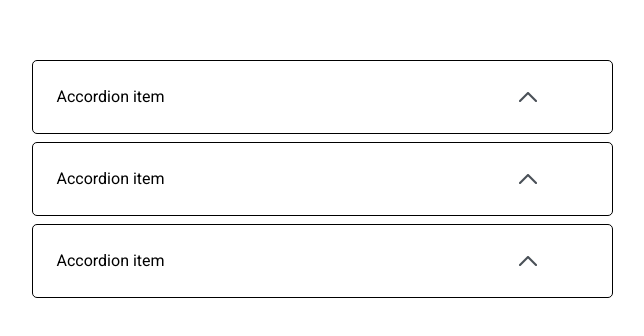
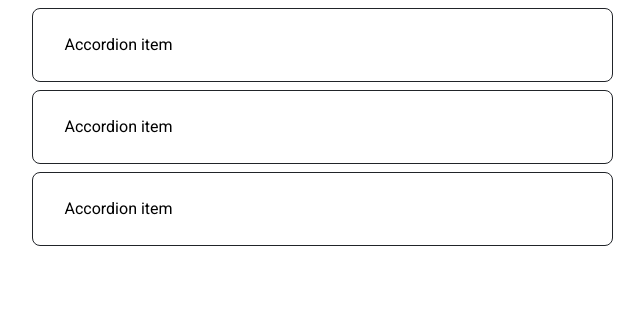
Before and after one commit to js-tasks-ru/htmlcss-20220519_afonin-andrey-sergeevich, a website: page 03-lection1/02-accordion/index.html in a window 1280 px wide. Shown: the whole page, without its empty margins (318-962 px from the left). Drawn offline with Linux system fonts and the light colour scheme.

Commit message:
correction dz accordion

```diff
--- a/03-lection1/02-accordion/accordion.css
+++ b/03-lection1/02-accordion/accordion.css
@@ -1,60 +1,48 @@
 /* Стилизация аккордеона */
-
-details summary::-webkit-details-marker {
+*{
+    margin: 0;
+    padding: 0;
+}
+.accordion__details .accordion__item::-webkit-details-marker {
   display: none;
 }
-summary {
-    width: 500px;
-    list-style: none;
-    margin: 24px 421px 24px 24px;
+.accordion__item {
+    margin: 24px 419px 24px 32px;
+    list-style: none;/* убрал стрелку в google*/
+}
+.accordion {
+      width: 579px;
+      height: 72px;
       font-family: 'Inter' Arial, Helvetica, sans-serif;
       font-style: normal;
       font-weight: 400;
       font-size: 16px;
       line-height: 24px;
 }
-details{
-    margin-top:50px;
-    margin: auto;
-    border: 1px solid #000;
-    border-radius: 5px;
-    width: 579px;
-    height: 72px;
+
+.accordion:last-child {
+    margin-bottom: 0;
 }
-details[open]{
-    width: 579px;
-    height: 168px;
+.accordion__details{
+    border: 1px solid var(--black);
+    border-radius: 8px;
+    height: auto;
+    margin: 8px auto;
+
 }
-
-p{
-    margin: 24px;
-    font-family: 'Inter' Arial, Helvetica, sans-serif;
-    font-style: normal;
-    font-weight: 400;
-    font-size: 16px;
-    line-height: 24px;
+.accordion__content{
+    margin: 16px 32px 32px;
+    height: auto;
+    text-align: left;
 }
-details summary::after {
-    margin-left: 350px;
-    content: url(./img/Vector.jpg); /* новая иконка */
+ /* .accordion__details .accordion__item::after {
+    content: url(./img/Vector.jpg); новая иконка
    color: #696f7c;
-    margin-right: 5px;
+   margin: 8px;
 }
-details[open] summary::after {
+.accordion__details[open] .accordion__item::after {
     content: url(./img/Vector\ \(2\).jpg);
     color: #696f7c;
-    width: 579px;
-    height: 168px;
-  }
+    height: auto;
 
-  .accordion__item {
-      margin-top: 8px;
-      margin-bottom: 8px;
-}
-
-.accordion__item:last-child {
-    margin-bottom: 0;
-}
-.accordion{
-    margin-top: 60px;
-}
+  }  */
--- a/03-lection1/02-accordion/index.html
+++ b/03-lection1/02-accordion/index.html
@@ -6,42 +6,37 @@
         <link rel="stylesheet" href="./accordion.css">
     </head>
     <body>
-        <div class="accordion">
-        <details >
-            <summary >
+        <details class="accordion accordion__details" >
+            <summary class="accordion__item">
                 Accordion item
             </summary>
-            <p >
+            <p class="accordion__content" >
+                Amet minim mollit non deserunt ullamco est sit aliqua dolor do amet sint.
+                Velit officia consequat duis enim velit mollit.
+                Exercitation veniam consequat sunt nostrud amet.Amet minim mollit non deserunt ullamco est sit aliqua dolor do amet sint.
+                Velit officia consequat duis enim velit mollit.
+                Exercitation veniam consequat sunt nostrud amet.
+            </p>
+        </details>
+            <details class=" accordion accordion__details" >
+                <summary class="accordion__item">
+                    Accordion item
+                </summary>
+                <p class="accordion__content" >
                     Amet minim mollit non deserunt ullamco est sit aliqua dolor do amet sint.
                     Velit officia consequat duis enim velit mollit.
                     Exercitation veniam consequat sunt nostrud amet.
                 </p>
             </details>
-    </div >
-    <div class="accordion__item">
-        <details >
-            <summary >
+            <details class="accordion accordion__details" >
+                <summary class="accordion__item">
                     Accordion item
                 </summary>
-            <p >
+                <p class="accordion__content" >
                     Amet minim mollit non deserunt ullamco est sit aliqua dolor do amet sint.
                     Velit officia consequat duis enim velit mollit.
                     Exercitation veniam consequat sunt nostrud amet.
                 </p>
             </details>
-    </div>
-    <div>
-        <details >
-            <summary >
-                Accordion item
-            </summary>
-            <p >
-                Amet minim mollit non deserunt ullamco est sit aliqua dolor do amet sint.
-                Velit officia consequat duis enim velit mollit.
-                Exercitation veniam consequat sunt nostrud amet.
-            </p>
-        </details>
-    </div>
-
     </body>
 </html>
```
Lines whose indentation alone changed are shown as unchanged.
